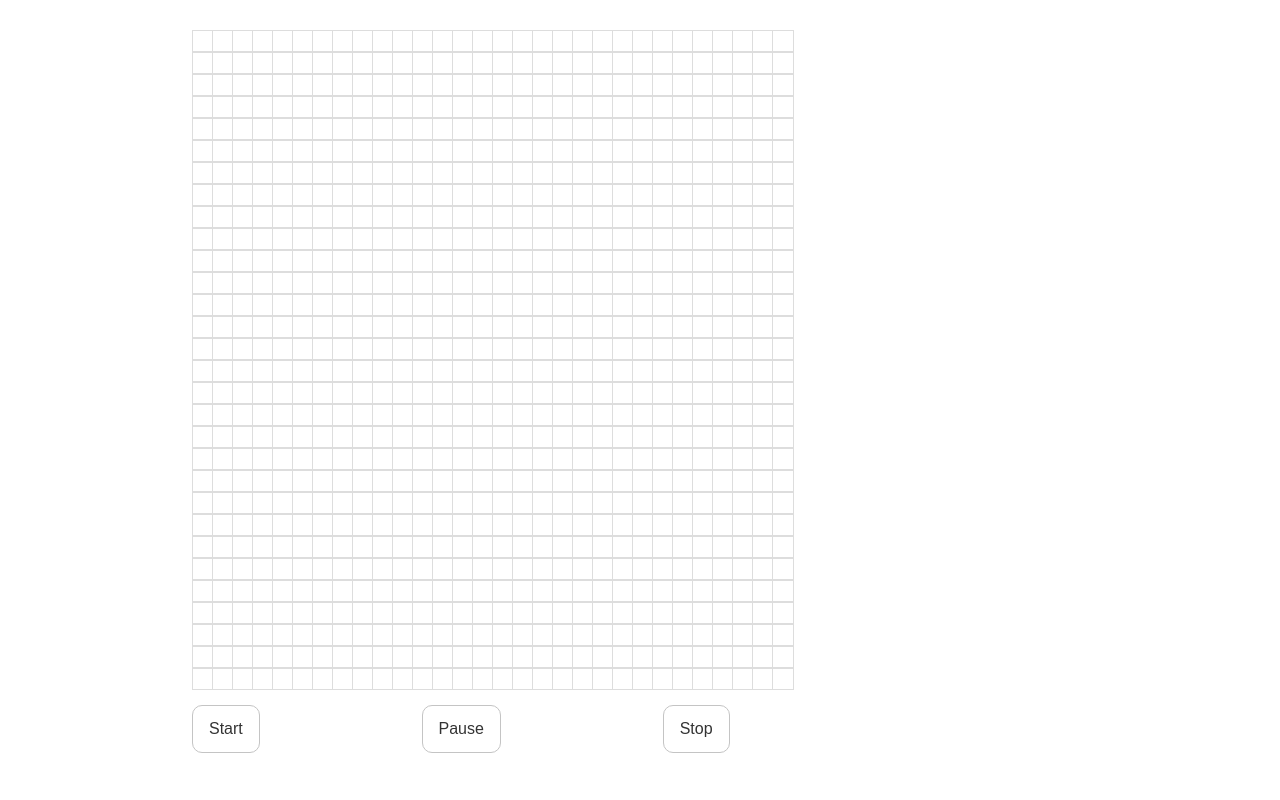
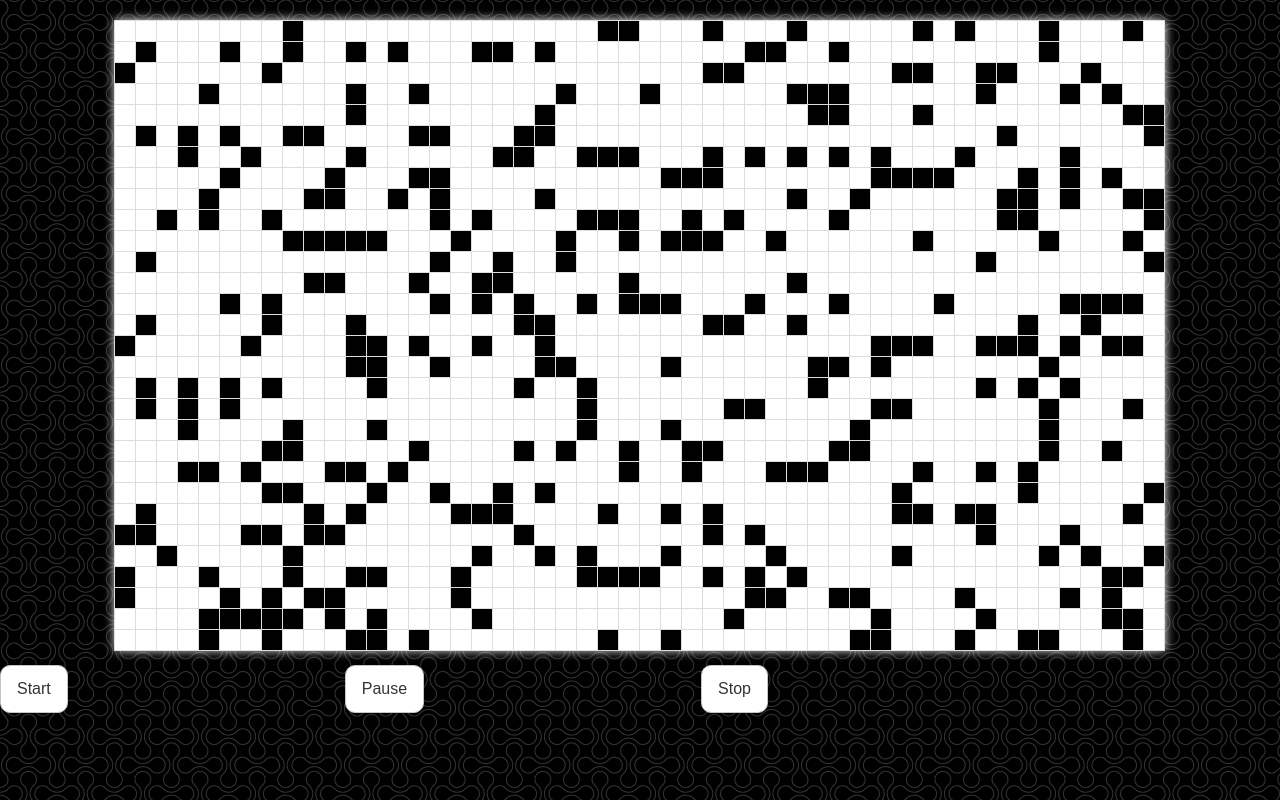
Before and after one commit to Uzoamaka126/game-of-life, a React (Create React App) app in the folder app/: page / in a window 1280 px wide. Built offline with nearby package versions, Linux system fonts and the light colour scheme.

Commit message:
Create a new grid file to replace the old one. Also move state up a bit

```diff
--- a/app/src/App.css
+++ b/app/src/App.css
@@ -1,3 +1,54 @@
 .App {
   min-height: 100vh
 }
+
+body {
+  background-image: url('./assets/double-bubble-dark.png');
+}
+
+.box {
+  display: inline-block;
+  border: 1px solid blue;
+  width: 15px;
+  height: 15px;
+  margin-left: -1px;
+  margin-bottom: -1px;
+}
+
+.off {
+  background-color: wheat;
+}
+
+.on {
+  background-color: black;
+}
+
+.box:hover {
+  background-color: palevioletred;
+}
+
+.center {
+  margin: auto;
+  display: table;
+  margin-top: 10px;
+}
+
+.grid {
+  width: 150px;
+  line-height: 0;
+  margin: auto;
+  box-shadow: 0px 0px 10px white;
+  margin-top: 20px;
+}
+
+h1, h2, h3, h4 {
+  color: white;
+  margin: auto;
+  text-align: center;
+  width: 50%;
+  margin-top: 10px;
+}
+
+h4 {
+    margin-top: 0px;
+}
--- a/app/src/App.js
+++ b/app/src/App.js
@@ -1,11 +1,69 @@
-import React from 'react';
-import './App.css';
-import { Grids } from './components/Grid';
+import React, { useState, useEffect } from "react";
+import "./App.css";
+import { GridTwo } from "./components/GridTwo";
+import { produce } from "immer";
+// import { Grid } from "./components/Grid";
+
+// const rows = 30;
+const numOfRows = 30;
+const numOfColumns = 50;
+// const columns = 50;
+// const speed = 100;
 
 function App() {
+  // const [grid, setGrid] = useState(
+  //   Array(rows)
+  //     .fill()
+  //     .map(() => Array(columns).fill(false))
+  // );
+  const [grid, setGrid] = useState(() => {
+    const rows = [];
+    for (let i = 0; i < numOfRows; i++) {
+      // push an array of columns
+      rows.push(Array.from(Array(numOfColumns), () => 0));
+    }
+    return rows;
+  });
+
+  function selectBox(row, col) {
+    // let gridCopy = arrayClone(grid);
+    let newGrid = produce(grid, (gridCopy) => {
+      gridCopy[row][col] = gridCopy[row][col] ? 0 : 1;
+    });
+    setGrid(newGrid)
+    // gridCopy[row][col] = !gridCopy[row][col];
+    // setGrid(gridCopy);
+  }
+
+    function seed() {
+      let gridCopy = arrayClone(grid);
+      for (let i = 0; i < numOfRows; i++) {
+        for (let j = 0; j < numOfColumns; j++) {
+          if (Math.floor(Math.random() * 4) === 1) {
+            gridCopy[i][j] = true;
+          }
+        }
+      }
+      setGrid(gridCopy);
+    }
+
+    useEffect(() => {
+      seed();
+    }, []);
+
   return (
-    <Grids />
+    <GridTwo
+      grid={grid}
+      rows={numOfRows}
+      columns={numOfColumns}
+      selectBox={selectBox}
+    />
+    // <Grid />
   );
 }
 
+function arrayClone(arr) {
+  return JSON.parse(JSON.stringify(arr));
+}
+
 export default App;
--- a/app/src/components/Grid.jsx
+++ b/app/src/components/Grid.jsx
@@ -3,7 +3,7 @@ import { produce } from "immer";
 import { StartButton, PauseButton, StopButton } from "./ActionButtons";
 
 const numOfRows = 30;
-const numOfColumns = 30;
+const numOfColumns = 50;
 const operations = [
   [0, 1],
   [0, -1],
@@ -15,7 +15,7 @@ const operations = [
   [-1, 0],
 ];
 
-export function Grids() {
+export function Grid() {
   const [grid, setGrid] = useState(() => {
     const rows = [];
     for (let i = 0; i < numOfRows; i++) {
@@ -27,6 +27,7 @@ export function Grids() {
   const [running, setRunning] = useState(false);
   const runRef = useRef(running);
   runRef.current = running;
+  const[generation, setGeneration] = useState(0)
 
   // Here's the thing, we want our function to run only once
   // so we are going to use a useCallback and have it take an empty dependency
--- /dev/null
+++ b/app/src/components/GridTwo.jsx
@@ -0,0 +1,80 @@
+import React, { useState, useEffect } from "react";
+import { StartButton, PauseButton, StopButton } from "./ActionButtons";
+
+function Box({ boxClass, boxId, selectBoxProps, row, col }) {
+  function selectBox() {
+    selectBoxProps(row, col);
+  }
+
+  return (
+    <div
+      className={boxClass}
+      id={boxId}
+      onClick={selectBox}
+      //   style={{
+      //     width: "20",
+      //     heights: 20,
+      //     backgroundColor: [row][col] ? "black" : "white",
+      //     border: "1px solid #ddd",
+      //   }}
+    />
+  );
+}
+export function GridTwo({ grid, rows, columns, selectBox }) {
+//   var rowsArr = [];
+//   var boxClass = "";
+
+  //   for (var i = 0; i < rows; i++) {
+  //     for (var j = 0; j < columns; j++) {
+  //       let boxId = i + "_" + j;
+  //       boxClass = grid[i][j] ? "box on" : "box off";
+  //       console.log(boxClass);
+  //       rowsArr.push(
+  //         <Box
+  //           boxClass={boxClass}
+  //           key={`${i}-${j}`}
+  //           boxId={`${i}-${j}`}
+  //           row={i}
+  //           col={j}
+  //           selectBoxProps={selectBox}
+  //         />
+  //       );
+  //     }
+  //   }
+
+  return (
+    <>
+      <div className="grid" style={{ width: columns * 21 }}>
+        {grid.map(
+          (rows, i) =>
+            rows.map((col, j) => (
+              <div
+                className={grid[i][j] ? "box on" : "box off"}
+                key={`${i}-${j}`}
+                style={{
+                  width: 20,
+                  height: 20,
+                  backgroundColor: grid[i][j] ? "black" : "white",
+                  border: "1px solid #ddd",
+                }}
+                    onClick={() => { console.log(i, j); selectBox(i, j)}}
+              />
+            ))
+          //   )
+        )}
+      </div>
+      <div
+        style={{
+          display: "flex",
+          justifyContent: "space-between",
+          width: "60%",
+          marginTop: "15px",
+        }}
+      >
+        <StartButton />
+        <PauseButton />
+        <StopButton />
+      </div>
+    </>
+  );
+}
```
Also changed, not shown: app/src/assets/double-bubble-dark.png (added), app/src/logo.svg (deleted).
